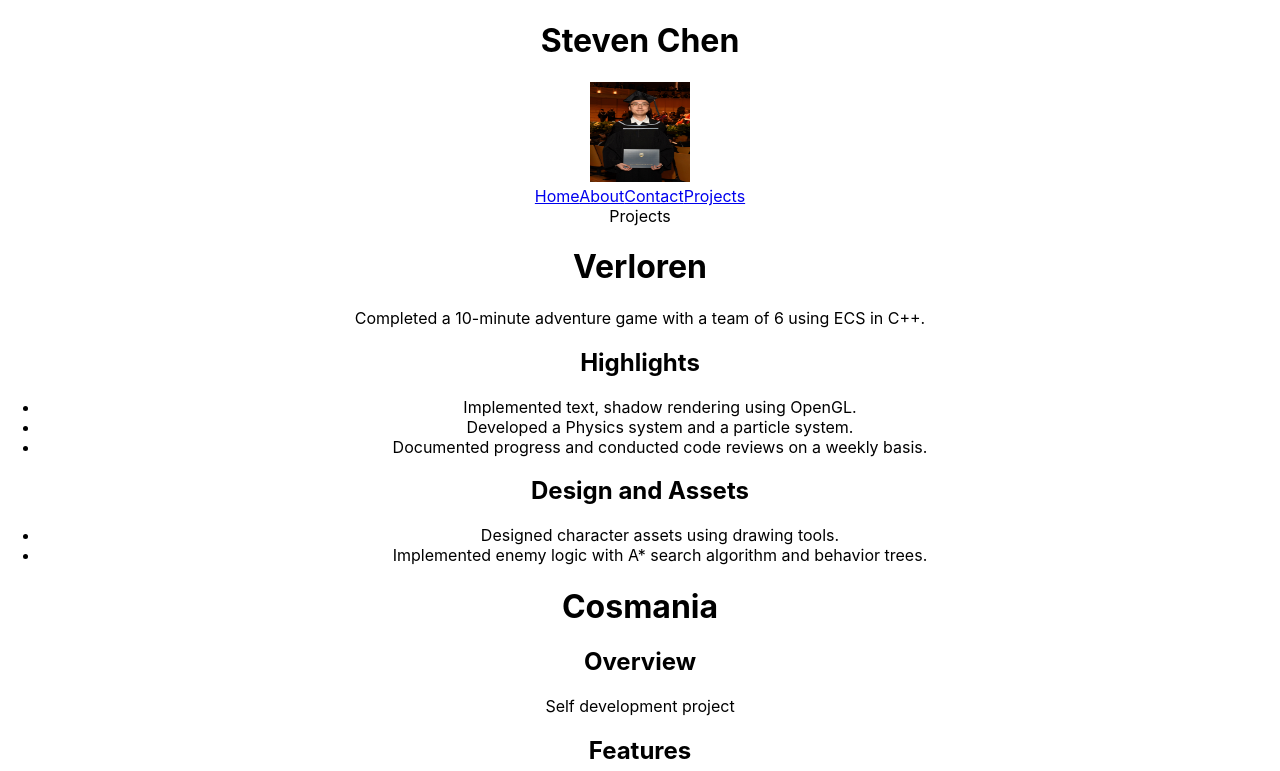
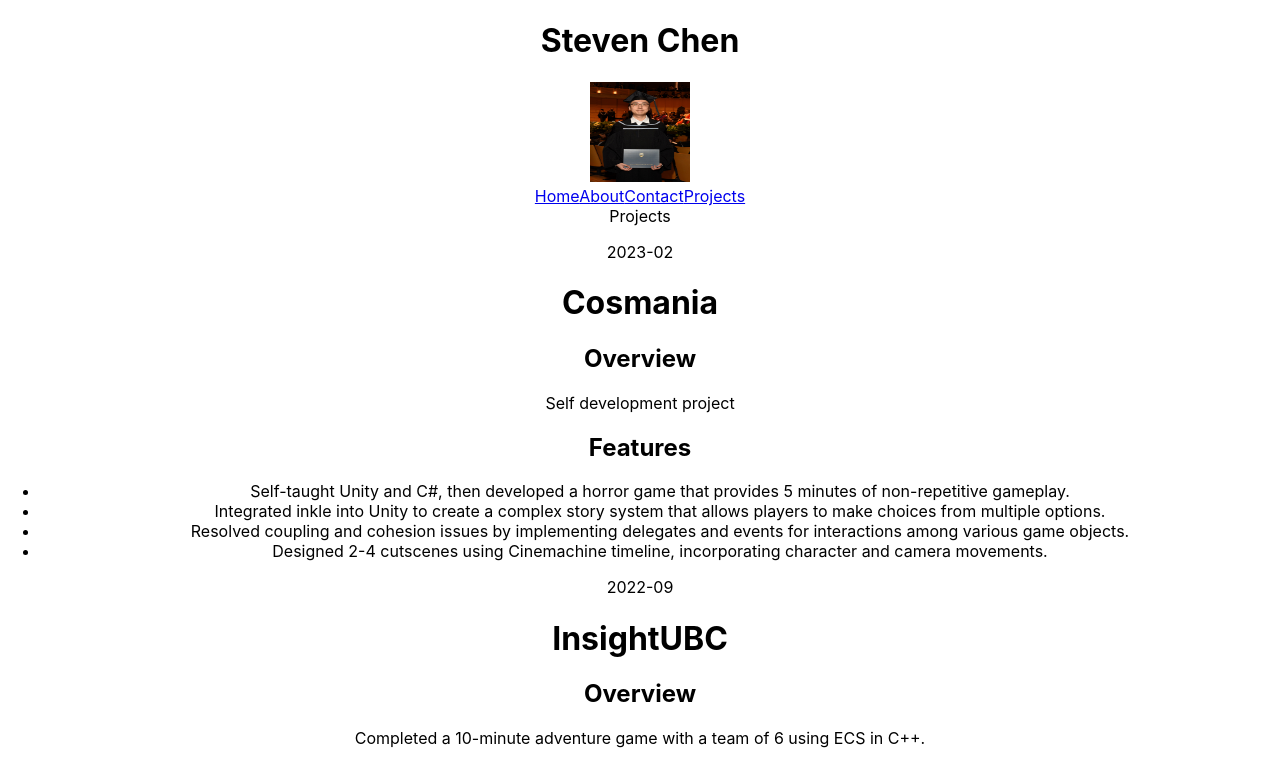
Before and after one commit to chnsteven/React-portfolio, a React (Create React App) app in the folder client/: page /Projects in a window 1280 px wide. Shown: the top 771 px of the page. Built offline with nearby package versions, Linux system fonts and the light colour scheme.

Commit message:
arrange projects according to start_date

```diff
--- a/client/package.json
+++ b/client/package.json
@@ -16,7 +16,9 @@
     "react-router-dom": "^6.20.1",
     "react-scripts": "5.0.1",
     "react-select": "^5.8.0",
+    "remark": "^15.0.1",
     "remark-frontmatter": "^5.0.0",
+    "remark-html": "^16.0.1",
     "remark-parse": "^11.0.0",
     "web-vitals": "^2.1.4",
     "yaml": "^2.3.4"
--- a/client/public/projects/InsightUBC.md
+++ b/client/public/projects/InsightUBC.md
@@ -10,7 +10,11 @@ video_excerpt: "This video was made by my partner"
 
 # InsightUBC
 
+## Overview
+
 Completed a 10-minute adventure game with a team of 6 using ECS in C++.
+
+## Features
 
 - Developed a query language using EBNF for a snapshot of the UBC Pair database.
 - Wrote user stories and built a REST-API server that communicated with a self-implemented backend.
--- a/client/public/projects/JavaApp.md
+++ b/client/public/projects/JavaApp.md
@@ -10,6 +10,8 @@ video_excerpt: "No video demo available"
 
 # Java App
 
+## Features
+
 - Utilized AWT and SWING to create a custom visual novel application with Java.
 - Wrote JUnit tests to validate integration within classes.
 - Implemented custom exception classes and managed exceptions with try-catch blocks.
--- a/client/public/projects/Verloren.md
+++ b/client/public/projects/Verloren.md
@@ -1,7 +1,7 @@
 ---
 title: "Verloren"
-start_date: "2023-01"
-end_date: "2023-04"
+start_date: "2022-01"
+end_date: "2022-04"
 excerpt: "Game development project for CPSC 427 at University of British Columbia"
 cover_image: "/images/Verloren/cover_image.png"
 video: "https://youtu.be/ouTDd7njgWA"
@@ -10,15 +10,13 @@ video_excerpt: "This video has audio"
 
 # Verloren
 
+## Overview
 Completed a 10-minute adventure game with a team of 6 using ECS in C++.
 
-## Highlights
+## Features
 
 - Implemented text, shadow rendering using OpenGL.
 - Developed a Physics system and a particle system.
 - Documented progress and conducted code reviews on a weekly basis.
-
-## Design and Assets
-
 - Designed character assets using drawing tools.
 - Implemented enemy logic with A\* search algorithm and behavior trees.
--- a/client/src/components/Markdown.js
+++ b/client/src/components/Markdown.js
@@ -3,45 +3,50 @@ import ReactMarkdown from "react-markdown";
 import YAML from "js-yaml";
 
 const Markdown = (projectMarkdowns) => {
+  const isAscendingOrder = false;
   const { projects } = projectMarkdowns;
-  const [markdownDataArray, setMarkdownDataArray] = useState([]);
+  const [projectsArray, setProjectsArray] = useState([]);
   useEffect(() => {
-    const fetchMarkdownData = async () => {
+    const fetchProjectsData = async () => {
       try {
-        const fetchDataPromises = projects.map(async (filePath) => {
+        const promises = projects.map(async (filePath) => {
           const response = await fetch(filePath);
           const data = await response.text();
 
           // Separate YAML front matter and content
-          const [frontMatter, markdownContent] = data.split("---").slice(1);
+          const [frontMatter, content] = data.split("---").slice(1);
 
           // Parse YAML front matter using js-yaml
-          const yamlData = YAML.safeLoad(frontMatter.trim()) || {};
+          const metadata = YAML.safeLoad(frontMatter.trim()) || {};
 
-          return { filePath, yamlData, markdownContent };
+          return { filePath, metadata, content };
         });
-
-        const fetchedDataArray = await Promise.all(fetchDataPromises);
-        setMarkdownDataArray(fetchedDataArray);
+        setProjectsArray(await Promise.all(promises));
       } catch (error) {
         console.error("Error fetching Markdown data:", error);
       }
     };
-
-    fetchMarkdownData();
+    fetchProjectsData();
   }, [projects]);
 
-  if (!markdownDataArray.length) {
-    return <div>Loading...</div>;
-  }
+  const sortedProjects = [...projectsArray].sort((a, b,) => {
+    if (!projectsArray.length) {
+      return alert("No project data to display");
+    }
+    const dateA = new Date(a.metadata.start_date);
+    const dateB = new Date(b.metadata.start_date);
+    return isAscendingOrder ? dateA - dateB : dateB - dateA;
+  });
 
   return (
     <div>
-      {markdownDataArray.map((markdownData, index) => (
+      {sortedProjects.map((project, index) => (
         <div key={index}>
           {/* <h1>{markdownData.yamlData.title}</h1>
           <p>{markdownData.yamlData.excerpt}</p> */}
-          <ReactMarkdown>{markdownData.markdownContent}</ReactMarkdown>
+          <ReactMarkdown>{project.metadata.start_date}</ReactMarkdown>
+          <ReactMarkdown>{project.content.Overview}</ReactMarkdown>
+          <ReactMarkdown>{project.content}</ReactMarkdown>
         </div>
       ))}
     </div>
```
Also changed, not shown: client/public/index.html (+4 -4 lines), client/public/manifest.json (deleted), client/public/robots.txt (deleted), 1 other file (tests, documents, lock files or other folders).
